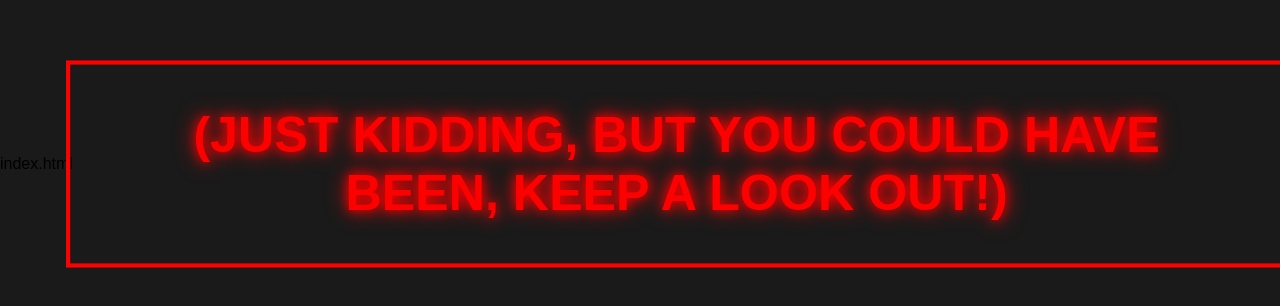
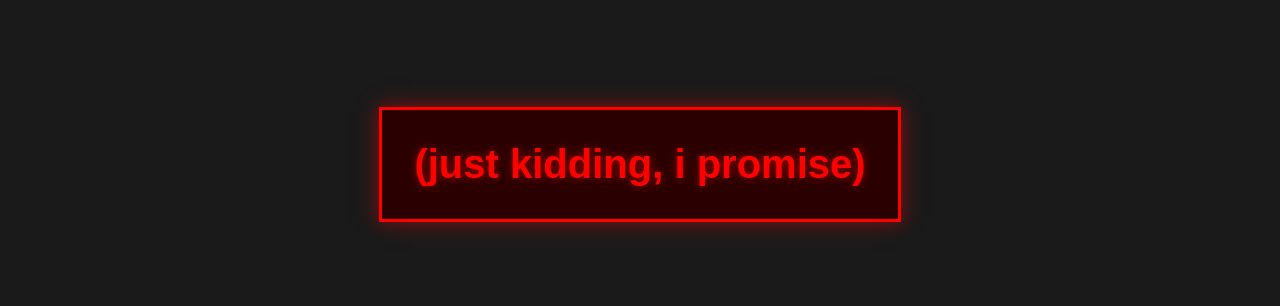
Before and after one commit to LemJukes/hacked-by-a-tee-shirt, a plain HTML site: page src/index.html in a window 1280 px wide. Shown: the part 236-542 px from the top of the page. Drawn offline with Linux system fonts and the light colour scheme.

Commit message:
try again

```diff
--- a/src/index.html
+++ b/src/index.html
@@ -1,17 +1,13 @@
-index.html
 <!DOCTYPE html>
 <html lang="en">
 <head>
     <meta charset="UTF-8">
-    <meta name="viewport" content="width=device-width, initial-scale=1.0">
-    <title>Security Warning</title>
+    <title>Warning Message</title>
     <link rel="stylesheet" href="styles.css">
 </head>
 <body>
-    <div class="container">
-        <div class="warning-border">
-            <div id="message" class="message">YOU JUST GOT HACKED</div>
-        </div>
+    <div class="warning-container">
+        <div class="message" id="message"></div>
     </div>
     <script src="script.js"></script>
 </body>
--- a/src/script.js
+++ b/src/script.js
@@ -1,29 +1,20 @@
 const messages = [
     "YOU JUST GOT HACKED",
-    "(just kidding, but you could have been, keep a look out!)"
+    "(just kidding, i promise)"
 ];
 
-document.addEventListener('DOMContentLoaded', () => {
-    const messageElement = document.getElementById('message');
+let currentIndex = 0;
+const messageElement = document.getElementById('message');
 
-    if (!messageElement) {
-        console.error('Message element not found!');
-        return;
-    }
+function updateMessage() {
+    messageElement.classList.remove('visible');
 
-    let currentIndex = 0;
-    messageElement.style.transition = 'opacity 1s ease-in-out';
+    setTimeout(() => {
+        messageElement.textContent = messages[currentIndex];
+        messageElement.classList.add('visible');
+        currentIndex = (currentIndex + 1) % messages.length;
+    }, 500);
+}
 
-    function switchMessage() {
-        messageElement.style.opacity = 0;
-
-        setTimeout(() => {
-            currentIndex = (currentIndex + 1) % messages.length;
-            messageElement.textContent = messages[currentIndex];
-            messageElement.style.opacity = 1;
-        }, 1000);
-    }
-
-    setInterval(switchMessage, 3000);
-    console.log('Animation script loaded successfully');
-});
+updateMessage();
+setInterval(updateMessage, 3000);
--- a/src/styles.css
+++ b/src/styles.css
@@ -4,44 +4,27 @@ body {
     display: flex;
     justify-content: center;
     align-items: center;
-    background: #1a1a1a;
+    background-color: #1a1a1a;
     font-family: 'Arial', sans-serif;
 }
 
-.container {
-    padding: 20px;
-}
-
-.warning-border {
-    border: 4px solid #ff0000;
-    padding: 40px;
-    position: relative;
-    animation: pulse 1.5s infinite, borderFlash 1s infinite;
+.warning-container {
+    padding: 2rem;
+    border: 3px solid #ff0000;
+    background-color: #2a0000;
+    box-shadow: 0 0 20px rgba(255, 0, 0, 0.5);
 }
 
 .message {
-    font-size: 3em;
     color: #ff0000;
+    font-size: 2.5rem;
+    font-weight: bold;
     text-align: center;
-    text-transform: uppercase;
-    font-weight: bold;
-    text-shadow: 0 0 10px rgba(255, 0, 0, 0.7);
-    animation: glow 1s ease-in-out infinite alternate;
+    text-shadow: 0 0 10px rgba(255, 0, 0, 0.5);
+    opacity: 0;
+    transition: opacity 0.5s ease-in-out;
 }
 
-@keyframes pulse {
-    0% { transform: scale(1); }
-    50% { transform: scale(1.05); }
-    100% { transform: scale(1); }
+.visible {
+    opacity: 1;
 }
-
-@keyframes glow {
-    from { text-shadow: 0 0 5px #ff0000, 0 0 10px #ff0000; }
-    to { text-shadow: 0 0 10px #ff0000, 0 0 20px #ff0000; }
-}
-
-@keyframes borderFlash {
-    0% { border-color: #ff0000; }
-    50% { border-color: #ff4444; }
-    100% { border-color: #ff0000; }
-}
```
